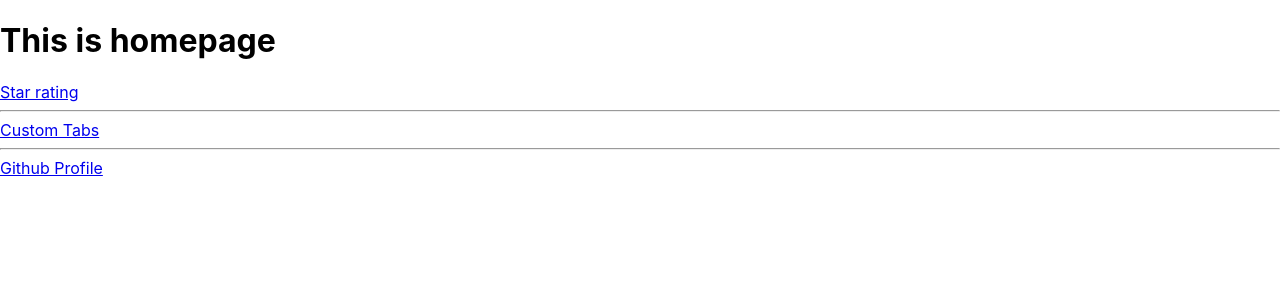
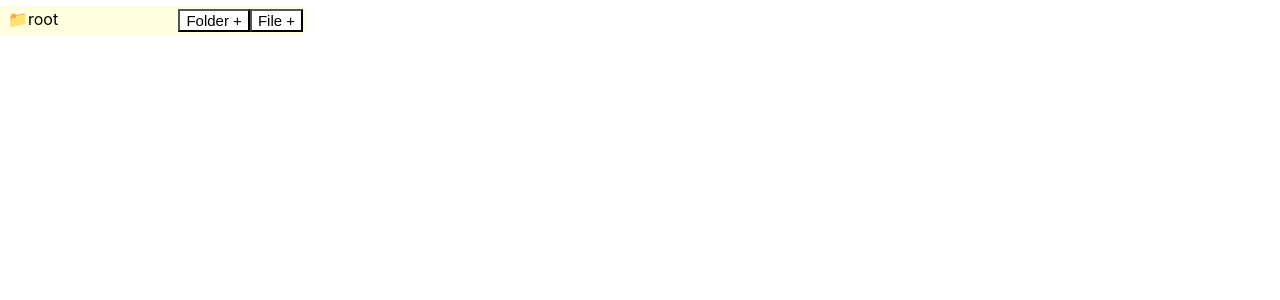
Before and after one commit to deeqakkk/react-mini-projects, a React (Create React App) app: page / in a window 1280 px wide. Shown: the top 300 px of the page. Built offline with nearby package versions, Linux system fonts and the light colour scheme.

Commit message:
wip: file explorer added

```diff
--- a/src/App.js
+++ b/src/App.js
@@ -2,6 +2,7 @@ import { Routes, Route, BrowserRouter, Link } from "react-router-dom"
 import TabsTest from './components/custom-tabs/tabs-test'
 import StarRating from './components/star-rating/index'
 import GithubProfile from './components/github-profile/index'
+import FileExplorer from "./components/file-explorer"
 
 
 export default function App() {
@@ -10,14 +11,15 @@ export default function App() {
       <div className="parent-container">
         <Routes>
           <Route path="/" element={
-            <>
-              <h1>This is homepage</h1>
-              <Link to='starRating'>Star rating</Link>
-              <hr></hr>
-              <Link to='tabsTest'>Custom Tabs</Link>
-              <hr></hr>
-              <Link to='githubProfile'>Github Profile</Link>
-            </>
+            // <>
+            //   <h1>This is homepage</h1>
+            //   <Link to='starRating'>Star rating</Link>
+            //   <hr></hr>
+            //   <Link to='tabsTest'>Custom Tabs</Link>
+            //   <hr></hr>
+            //   <Link to='githubProfile'>Github Profile</Link>
+            // </>
+            <FileExplorer/>
           } />
           <Route path="/starRating" element={<StarRating />} />
           <Route path="/githubProfile" element={<GithubProfile />} />
--- /dev/null
+++ b/src/components/file-explorer/Folder.jsx
@@ -0,0 +1,68 @@
+import { useState } from 'react'
+import './style.css'
+export default function Folder({ explorer, handleInsertNode }) {
+  const [expand, setExpand] = useState(false)
+  const [showInput, setShowInput] = useState({
+    visible: false,
+    isFolder: null,
+  })
+
+  const handleNewFolder = (e, isFolder) => {
+    e.stopPropagation()
+    setExpand(true)
+    setShowInput({
+      visible: true,
+      isFolder,
+    })
+  }
+
+  const onAddFolder = (e) => {
+    if (e.keyCode === 13 && e.target.value) {
+      handleInsertNode(explorer.id, e.target.value, showInput.isFolder)
+      setShowInput({ ...showInput, visible: false })
+    }
+  }
+  if (explorer.isFolder) {
+    return (
+      <div style={{ marginTop: '5px' }}>
+        <div className="folder" onClick={() => setExpand(!expand)}>
+          <span>📁{explorer.name}</span>
+          <div>
+            <button onClick={(e) => handleNewFolder(e, true)}>Folder +</button>
+            <button onClick={(e) => handleNewFolder(e, false)}>File +</button>
+          </div>
+        </div>
+        <div
+          style={{
+            display: expand ? 'block' : 'none',
+            paddingLeft: 25,
+          }}
+        >
+          {showInput.visible && (
+            <div className="inputContainer">
+              <span>{showInput.isFolder ? '📁' : '📄'}</span>
+              <input
+                type="text"
+                className="inputContainer__input"
+                onKeyDown={onAddFolder}
+                onBlur={() => setShowInput({ ...showInput, visible: false })}
+                autoFocus
+              />
+            </div>
+          )}
+          {explorer.items.map((item) => {
+            return (
+              <Folder
+                explorer={item}
+                key={item.id}
+                handleInsertNode={handleInsertNode}
+              />
+            )
+          })}
+        </div>
+      </div>
+    )
+  } else {
+    return <span className="file">📄{explorer.name}</span>
+  }
+}
--- /dev/null
+++ b/src/components/file-explorer/data/data.js
@@ -0,0 +1,72 @@
+const explorer = {
+  id:"1",
+  name: "root",
+  isFolder: true,
+  items: [
+    {
+      id:"2",
+      name: "public",
+      isFolder: true,
+      items: [
+        {
+          id:"3",
+          name: "public nested 1",
+          isFolder: true,
+          items: [
+            {
+              id:"4",
+              name: "index.html",
+              isFolder: false,
+              items: []
+            },
+            {
+              id:"5",
+              name: "hello.html",
+              isFolder: false,
+              items: []
+            }
+          ]
+        },
+        {
+          id:"6",
+          name: "public_nested_file",
+          isFolder: false,
+          items: []
+        }
+      ]
+    },
+    {
+      id:"7",
+      name: "src",
+      isFolder: true,
+      items: [
+        {
+          id:"8",
+          name: "App.js",
+          isFolder: false,
+          items: []
+        },
+        {
+          id:"9",
+          name: "Index.js",
+          isFolder: false,
+          items: []
+        },
+        {
+          id:"10",
+          name: "styles.css",
+          isFolder: false,
+          items: []
+        }
+      ]
+    },
+    {
+      id:"11",
+      name: "package.json",
+      isFolder: false,
+      items: []
+    }
+  ]
+};
+
+export default explorer;
--- /dev/null
+++ b/src/components/file-explorer/index.jsx
@@ -0,0 +1,17 @@
+import { useState } from 'react'
+import explorer from './data/data'
+import Folder from './Folder'
+import useTraverseTree from './useTraverseTree'
+const FileExplorer = () => {
+  const [explorerData, setExplorerData] = useState(explorer)
+  const { insertNode } = useTraverseTree()
+
+  const handleInsertNode = (folderId, item, isFolder) => {
+    const finalTree = insertNode(explorerData, folderId, item, isFolder)
+    setExplorerData(finalTree)
+  }
+
+  return <Folder explorer={explorerData} handleInsertNode={handleInsertNode} />
+}
+
+export default FileExplorer
--- /dev/null
+++ b/src/components/file-explorer/style.css
@@ -0,0 +1,42 @@
+.folder{
+  margin-top: 6px;
+  background-color: lightyellow;
+  display: flex;
+  justify-content: space-between;
+  padding: 3px;
+  width: 300px;
+  cursor: pointer;
+}
+
+.folder > span{
+  margin: 0 5px 2px 5px;
+}
+
+.file{
+  margin-top: 5px;
+  padding-left: 5px;
+  display: flex;
+  flex-direction: column;
+}
+
+.folder > div> button{
+  font-size: 15px;
+  background-color: white;
+  cursor: pointer;
+}
+
+.inputContainer {
+  display: flex;
+  align-items: center;
+  gap: 5px;
+  margin-top: 5px;
+}
+
+.inputContainer__iput{
+  margin: 6px 0 0 0;
+  padding: 5px;display: flex;
+  border: 1px solid lightgray;
+  align-items: center;
+  justify-content: space-between;
+  cursor: pointer;
+}
--- /dev/null
+++ b/src/components/file-explorer/useTraverseTree.js
@@ -0,0 +1,25 @@
+const useTraverseTree = () => {
+  function insertNode(tree, folderId, item, isFolder) {
+    if (tree.id === folderId && tree.isFolder) {
+      tree.items.unshift({
+        id: new Date().getTime(),
+          name:item,
+        isFolder,
+        items: []
+      })
+
+      return tree
+    }
+
+    let latestNode =[]
+    latestNode= tree.items.map((obj) => {
+      return insertNode(obj, folderId,  item, isFolder)
+    })
+
+    return {...tree, items: latestNode}
+  }
+
+  return {insertNode}
+}
+
+export default useTraverseTree
```
